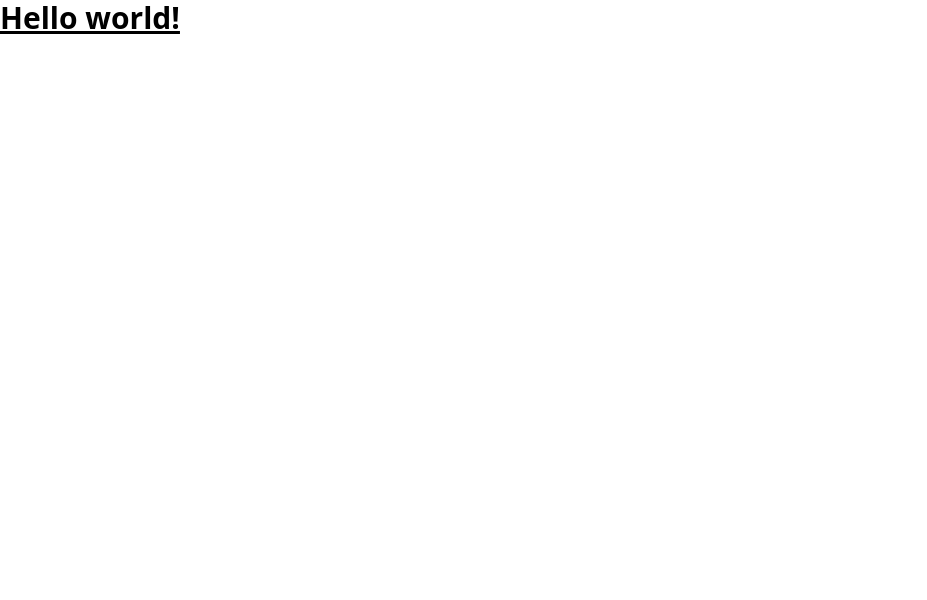
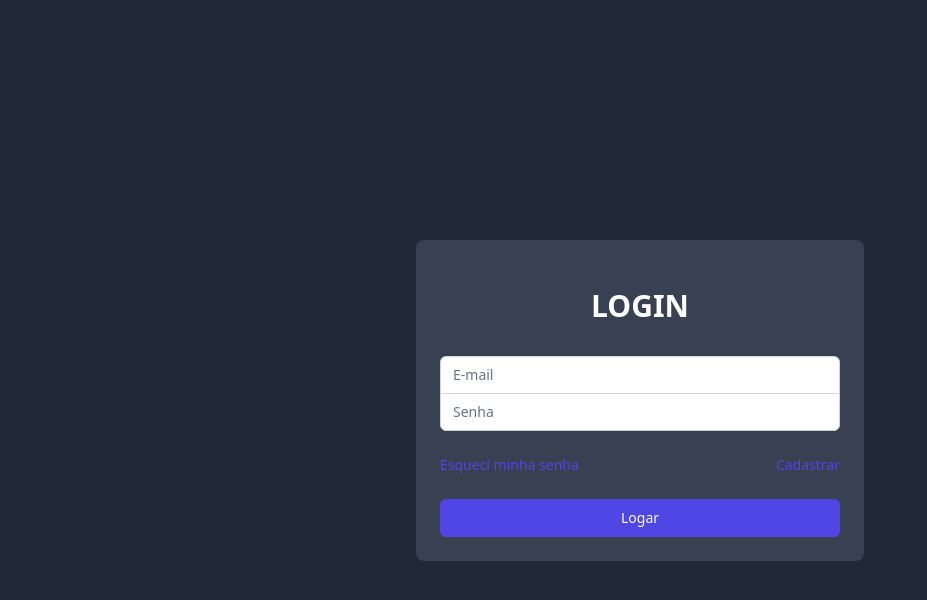
Before and after one commit to marciodanielll/diary_front, a React (Create React App) app: page / in a window 1280 px wide. Shown: the top 600 px of the page, without its empty margins (0-927 px from the left). Built offline with nearby package versions, Linux system fonts and the light colour scheme.

Commit message:
feat(loing): add login page

```diff
--- a/src/pages/Login.js
+++ b/src/pages/Login.js
@@ -2,9 +2,70 @@
 
 const Login = () => {
   return (
-    <h1 className="text-3xl font-bold underline">
-      Hello world!
-    </h1>
+    <div className="min-h-screen flex items-center justify-center bg-gray-800">
+      <div className="max-w-md w-full space-y-8 bg-gray-700 p-6 rounded-lg">
+        <div>
+          <h2 className="mt-6 text-center text-3xl font-extrabold text-white">
+            LOGIN
+          </h2>
+        </div>
+        <form className="mt-8 space-y-6" action="#" method="POST">
+          <input type="hidden" name="remember" value="true" />
+          <div className="rounded-md shadow-sm -space-y-px">
+            <div>
+              <label htmlFor="email-address" className="sr-only">
+                E-mail
+              </label>
+              <input
+                id="email-address"
+                name="email"
+                type="email"
+                autoComplete="email"
+                required
+                className="appearance-none rounded-none relative block w-full px-3 py-2 border border-gray-300 placeholder-gray-500 text-gray-900 rounded-t-md focus:outline-none focus:ring-indigo-500 focus:border-indigo-500 focus:z-10 sm:text-sm"
+                placeholder="E-mail"
+              />
+            </div>
+            <div>
+              <label htmlFor="password" className="sr-only">
+                Senha
+              </label>
+              <input
+                id="password"
+                name="password"
+                type="password"
+                autoComplete="current-password"
+                required
+                className="appearance-none rounded-none relative block w-full px-3 py-2 border border-gray-300 placeholder-gray-500 text-gray-900 rounded-b-md focus:outline-none focus:ring-indigo-500 focus:border-indigo-500 focus:z-10 sm:text-sm"
+                placeholder="Senha"
+              />
+            </div>
+          </div>
+
+          <div className="flex items-center justify-between">
+            <div className="text-sm">
+              <a href="#" className="font-medium text-indigo-600 hover:text-indigo-500">
+                Esqueci minha senha
+              </a>
+            </div>
+            <div className="text-sm">
+              <a href="#" className="font-medium text-indigo-600 hover:text-indigo-500">
+                Cadastrar
+              </a>
+            </div>
+          </div>
+
+          <div>
+            <button
+              type="submit"
+              className="group relative w-full flex justify-center py-2 px-4 border border-transparent text-sm font-medium rounded-md text-white bg-indigo-600 hover:bg-indigo-700 focus:outline-none focus:ring-2 focus:ring-offset-2 focus:ring-indigo-500"
+            >
+              Logar
+            </button>
+          </div>
+        </form>
+      </div>
+    </div>
   )
 }
 
```
